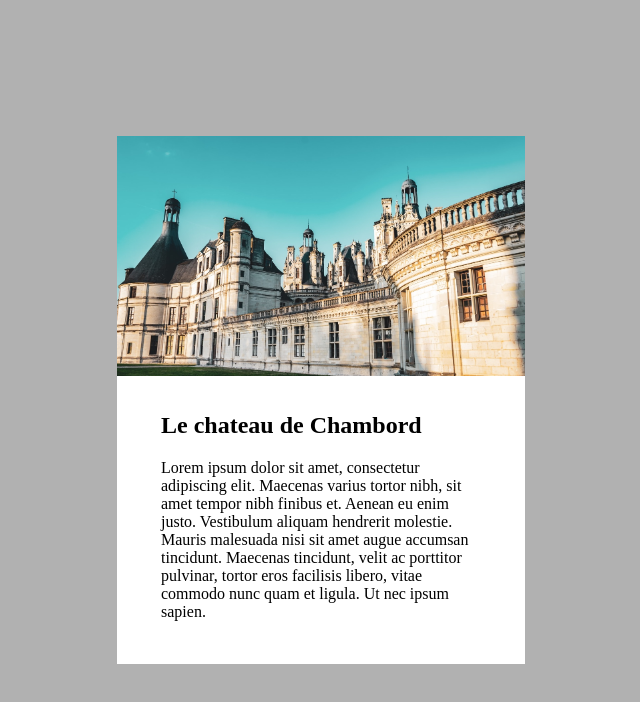
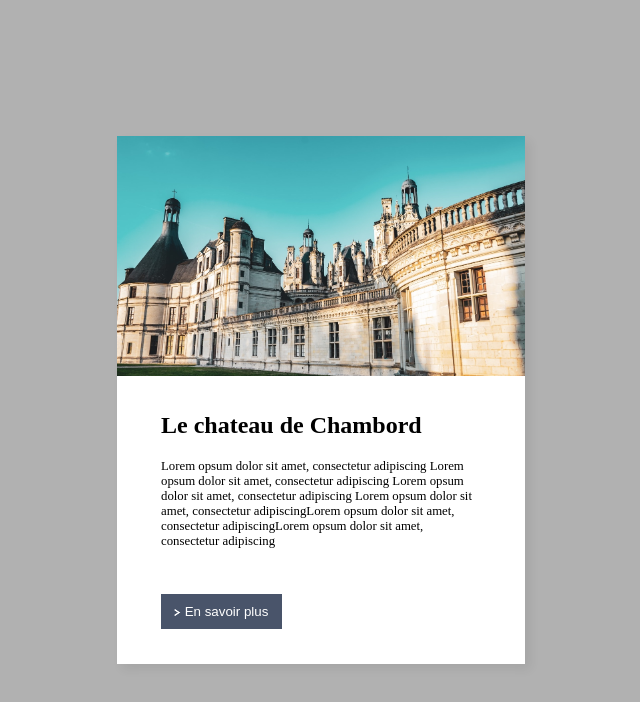
Before and after one commit to Kim-design/Code-excersice-chambord, a plain HTML site: page index.html in a window 1280 px wide. Shown: the whole page, without its empty margins (319-959 px from the left). Drawn offline with Linux system fonts and the light colour scheme.

Commit message:
Last changes

```diff
--- a/index.html
+++ b/index.html
@@ -1,3 +1,5 @@
+
+
 <html>
 
     <head>
@@ -21,20 +23,27 @@
                 <img src="images/card__picture__image.jpg" id="castle"/>
 
             </div>
-
             <div id="text">
-
                 <h2>
                     Le chateau de Chambord
                 </h2>
 
-                 <p>
-                    Lorem ipsum dolor sit amet, consectetur adipiscing elit. Maecenas varius tortor nibh, sit amet tempor nibh finibus et. Aenean eu enim justo. Vestibulum aliquam hendrerit molestie. Mauris malesuada nisi sit amet augue accumsan tincidunt. Maecenas tincidunt, velit ac porttitor pulvinar, tortor eros facilisis libero, vitae commodo nunc quam et ligula. Ut nec ipsum sapien.
+                <p>
+                Lorem opsum dolor sit amet, consectetur adipiscing Lorem opsum dolor sit amet, consectetur adipiscing Lorem opsum dolor sit amet, consectetur adipiscing Lorem opsum dolor sit amet, consectetur adipiscingLorem opsum dolor sit amet, consectetur adipiscingLorem opsum dolor sit amet, consectetur adipiscing
                 </p>
-
             </div>
 
+            <div id="En_Savoir_Plus">
+                <button>
 
+                    <span>
+
+                        En savoir plus
+
+                    </span>
+
+                </button>
+            </div>
         </div>
 
     </body>
--- a/style.css
+++ b/style.css
@@ -21,17 +21,41 @@ body {
     height: 528px;
     width: 408px;
     overflow: hidden;
+    box-shadow: 5px 5px 10px 0 rgba(0, 0, 0, 0.07);
 }
 
 img#castle {
     width: 100%;
 
 }
+
 #preview {
     height: 15em;
     overflow: hidden;
+
 }
 
-#text {
+#text, #En_Savoir_Plus {
     padding: 1em 44px 1em 44px;
+
 }
+
+#text p {
+    font-size: 0.80em;
+}
+
+#En_Savoir_Plus button {
+    background-color:#49546a;
+    border: 0;
+    padding: 0.75em 1em;
+    color:white;
+}
+
+#En_Savoir_Plus button span::before{
+    width: 0.5em;
+    height: 0.5em;
+    display: inline-block;
+    content:'';
+    background-image: url(./images/card-content-button-shape-copy@3x.png);
+    background-size: 0.5em 0.5em;
+}
```
Also changed, not shown: images/card-content-button-shape-copy.png (added), images/card-content-button-shape-copy@2x.png (added), images/card-content-button-shape-copy@3x.png (added), 1 other file.
